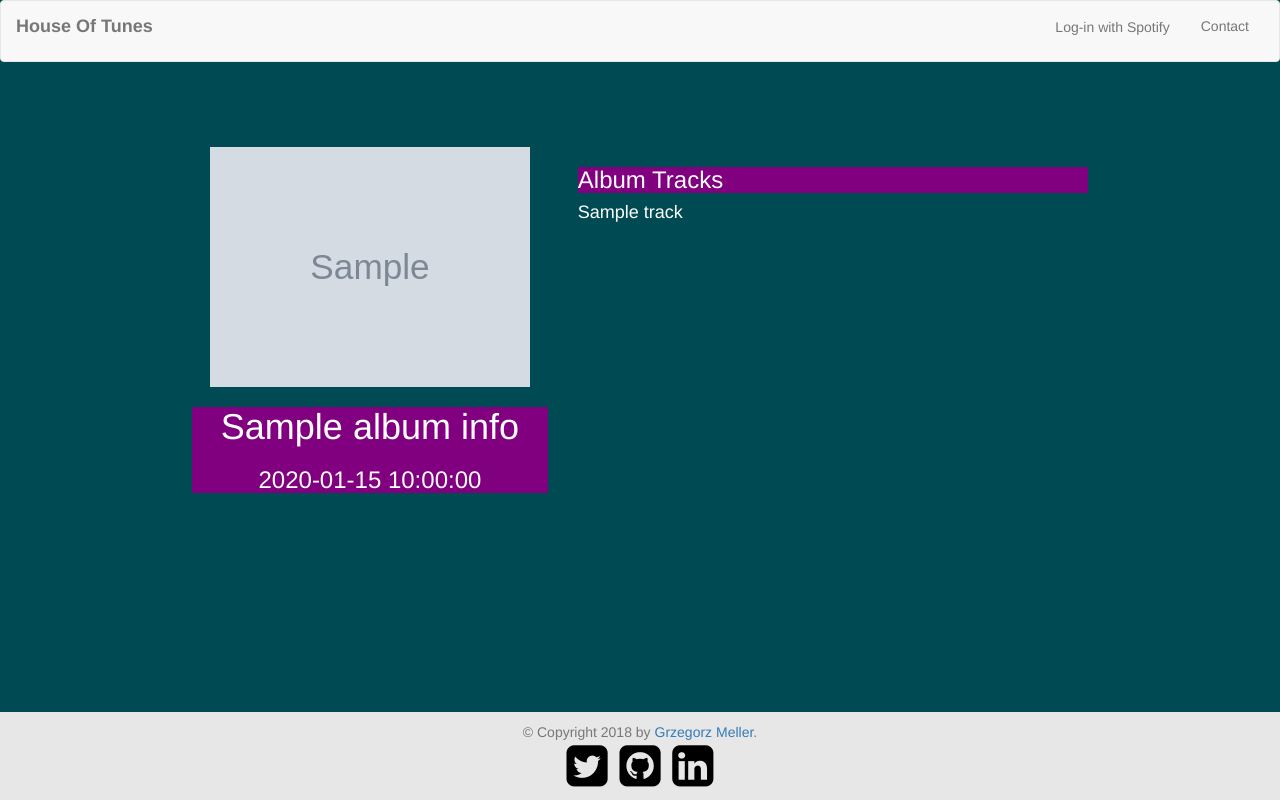
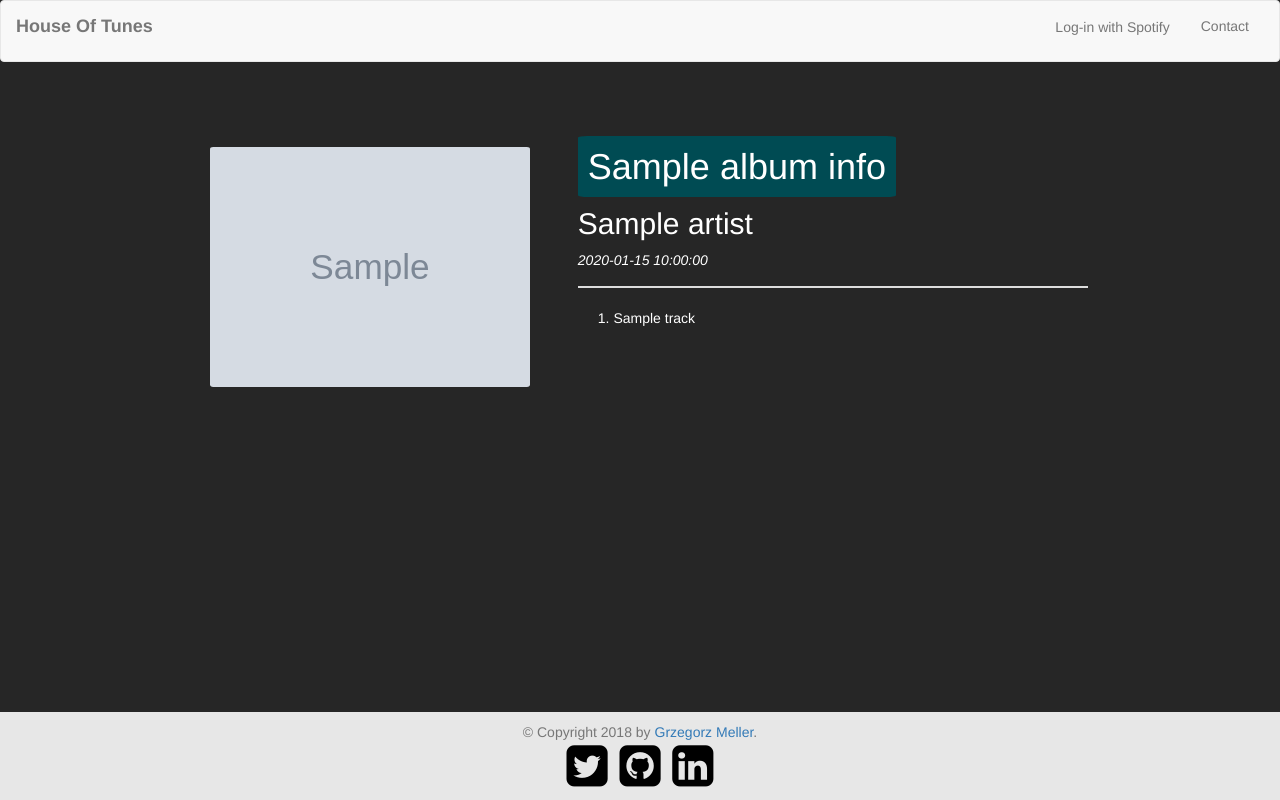
Before and after one commit to GrzegorzMeller/HouseOfTunes, a Flask app: template templates/album.html in a window 1280 px wide. Run offline with Flask 2, Linux system fonts and the light colour scheme; the template is opened without the code that fills it: most values are stand-ins (such as "Sample title", 1, 10 or a date in 2020); grey boxes marked "Sample" are stand-in pictures; some libraries are stand-ins or nearby versions.

Commit message:
#2 - Implemented new template

```diff
--- a/spotify_requests/spotify.py
+++ b/spotify_requests/spotify.py
@@ -130,8 +130,8 @@ def get_several_artists(list_of_ids):
     return resp.json()
 
 # https://developer.spotify.com/web-api/get-artists-albums/
-def get_artist_albums(auth_header, artist_id, country='US'):
-    url = "{}/{id}/albums".format(GET_ARTIST_ENDPOINT, id=artist_id)
+def get_artist_albums(auth_header, artist_id, country='PL'):
+    url = "{}/{id}/albums?include_groups=album%2Csingle".format(GET_ARTIST_ENDPOINT, id=artist_id)
     myparams = {'country': country}
     resp = requests.get(url, params=myparams, headers=auth_header)
     return resp.json()
--- a/static/css/sticky_footer.css
+++ b/static/css/sticky_footer.css
@@ -7,7 +7,7 @@ html {
 body {
   /* Margin bottom by footer height */
   margin-bottom: 60px;
-  background-color:#004b53;
+  background-color:rgb(38, 38, 38);
 }
 .footer {
   position: absolute;
--- a/templates/album.html
+++ b/templates/album.html
@@ -18,18 +18,33 @@
     <div class="col-sm-5">
         <center>
       <section class="sec">
-        <img width="90%" height="90%" src="{{album_info['images'][0]['url']}}"  class="img-fluid img-square">
+        <img style="border-radius:1%;" width="90%" height="90%" src="{{album_info['images'][0]['url']}}"  class="img-fluid img-square">
       </section>
-
-      <div style="background-color:purple" ><h1>{{album_info['name']}}</h1><h3>{{album_info['release_date']}} </h3></div>
         </center>
     </div>
 
     <div class="col-sm-7">
-        <h3 style="margin-bottom: 5px; background-color:purple">Album Tracks</h3>
+        <h1 style="background-color:#004b53; padding:10px; display:inline; border-radius:3%;">{{album_info['name']}}</h1>
+        <a style="color:white;" href="{{url_for('artist', id=album_info['artists'][0]['id'])}}">
+            <h2>{{album_info['artists'][0]['name']}}</h2>
+        </a>
+        <i>{{album_info['release_date']}}</i>
+        <table class="table">
+  <thead>
+  <tr>
+      <th></th>
+  </tr>
+  </thead>
+  <tbody>
+
      {% for track in album_tracks %}
-        <h4>{{track['name']}}</h4>
+     <tr>
+        <td style="padding:20px;">{{loop.index0 +1}}. {{track['name']}}</td>
+     </tr>
      {% endfor %}
+
+  </tbody>
+        </table>
   </div>
 
 </div>
--- a/templates/index.html
+++ b/templates/index.html
@@ -1,7 +1,7 @@
 {% extends "layout.html" %}
 
 {% block content %}
-<div class="jumbotron" style="background-image: url('../static/imgs/background.jpg'); background-size: cover; margin-top:-20px; height:100%;">
+<div class="jumbotron" style="background-image: url('../static/imgs/background.jpg'); background-size: cover; margin-top:-20px; height:100%;margin-bottom:0px; padding-bottom:0px; height: 100vh;">
       <div class="container">
         <h1>Welcome to the House Of Tunes!</h1>
         <p style="font-size:25px;">Your favourite music in one place. Log in with your Spotify account to see your most played artists and tracks!</p>
```
Also changed, not shown: templates/profile.html (+26 -18 lines).
